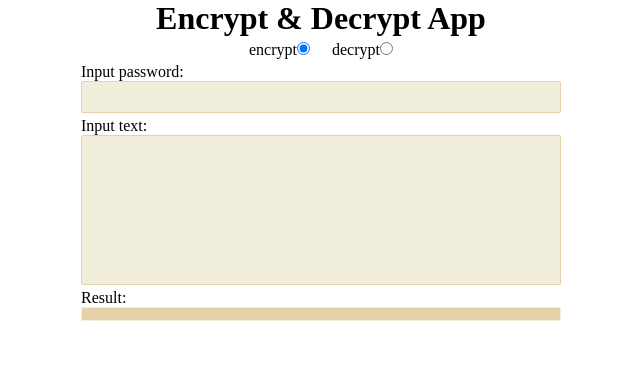
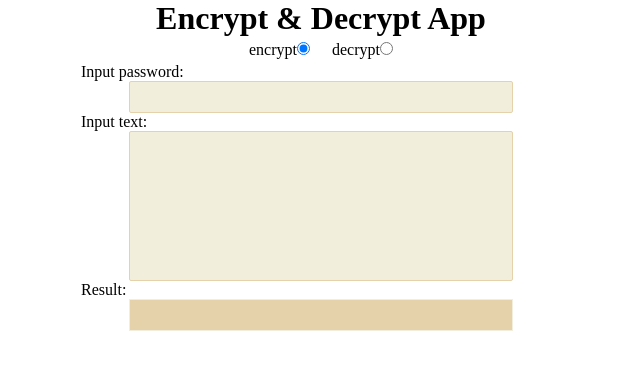
Before and after one commit to mufis-coder/edcrypt-web, a React (Create React App) app: page / in a window 1280 px wide. Shown: the top 370 px of the page, without its empty margins (319-959 px from the left). Built offline with nearby package versions, Linux system fonts and the light colour scheme.

Commit message:
update: design

```diff
--- a/src/components/Content.js
+++ b/src/components/Content.js
@@ -46,11 +46,10 @@ const Content = () => {
                     onChange={(e)=>setTextIn(e.target.value)}
                 ></textarea>
 
-                <label>Result:
-                    <p>
-                        {isEncrypt? encrypt(textIn, password): decrypt(textIn, password)}
-                    </p>
-                </label>
+                <label>Result:</label>
+                <p>
+                    {isEncrypt? encrypt(textIn, password): decrypt(textIn, password)}
+                </p>
             </form>
         </div>
      );
--- a/src/index.css
+++ b/src/index.css
@@ -26,7 +26,7 @@ h1 {
 }
 
 .content textarea {
-  width: 100%;
+  width: 80%;
   padding: 6px 8px;
   box-sizing: border-box;
   border: 1px solid #E6D2AA;
@@ -34,6 +34,9 @@ h1 {
   background-color: #F1EFDC;
   font-size: 16px;
   resize: none;
+  display: block;
+  margin-left: auto;
+  margin-right: auto;
 }
 
 .content textarea.password-area{
@@ -45,11 +48,17 @@ h1 {
 }
 
 .content p {
-  width: 100%;
+  width: 80%;
+  min-height: 32px;
   height: auto;
+  max-height: 150;
   padding: 6px 8px;
   box-sizing: border-box;
   border: 1px solid #F1EFDC;
   background-color: #E6D2AA;
   font-size: 16px;
+  display: block;
+  margin-left: auto;
+  margin-right: auto;
+  text-align: left;
 }
```
